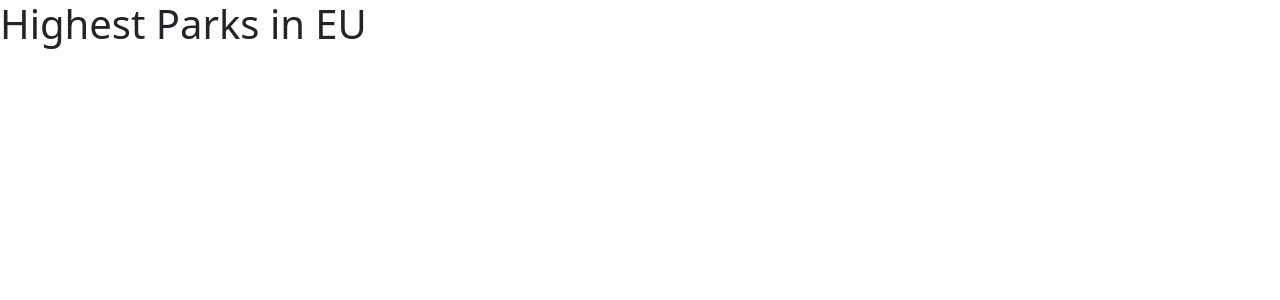
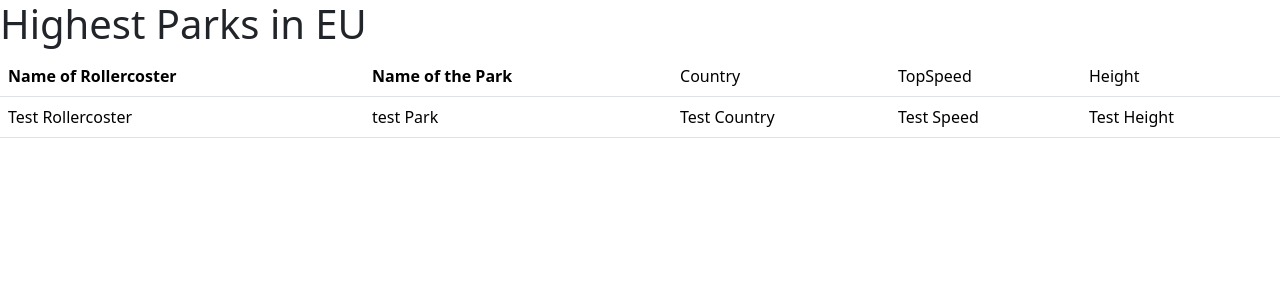
Before and after one commit to Omid2831/Ride_Record_Coaster, a PHP site: page / in a window 1280 px wide. Shown: the top 300 px of the page. Run offline with PHP 8.4, Linux system fonts and the light colour scheme.

Commit message:
added version 2

```diff
--- a/index.php
+++ b/index.php
@@ -9,12 +9,22 @@
   <body>
     <h1>Highest Parks in EU</h1>
 
-    <table>
+    <table class="table table-hover">
         <thead>
-
+            <th>Name of Rollercoster</th>
+            <th>Name of the Park</th>
+            <td>Country</td>
+            <td>TopSpeed</td>
+            <td>Height</td>
         </thead>
         <tbody>
-
+    <tr>
+        <td>Test Rollercoster</td>
+        <td>test Park</td>
+        <td>Test Country</td>
+        <td>Test Speed</td>
+        <td>Test Height</td>
+    </tr>
         </tbody>
     </table>
 
```
